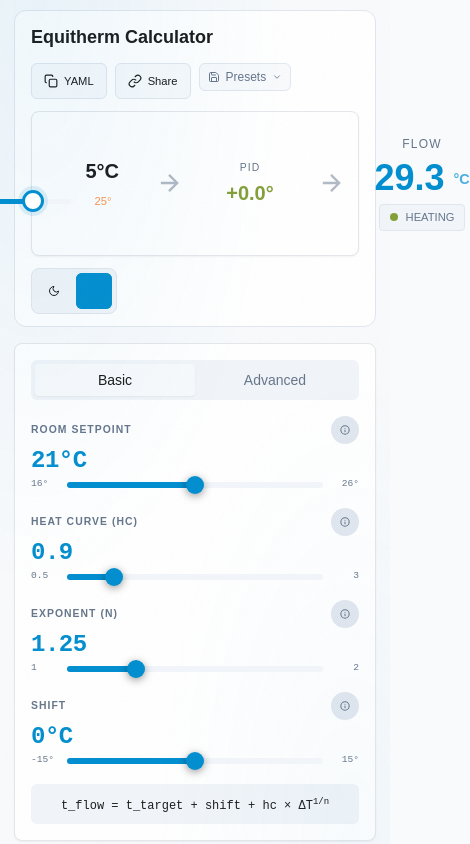
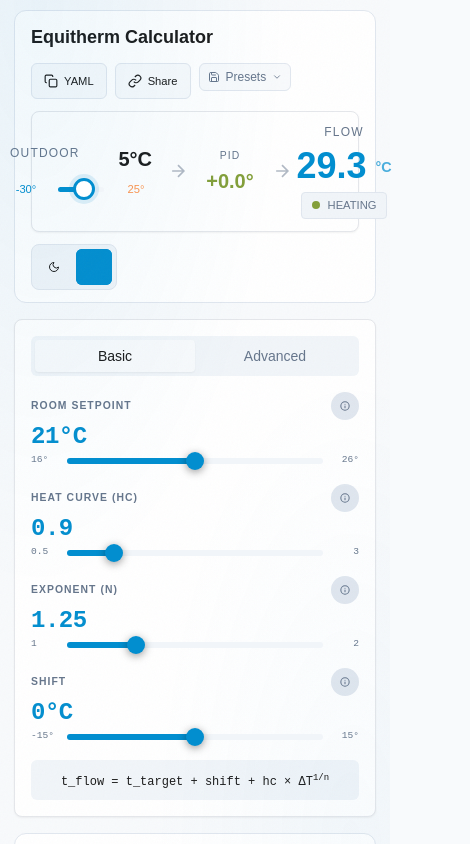
Before and after one commit to P4uLT/equitherm-studio, a React (Vite) app in the folder packages/web/: page / in a window 390 px wide. Shown: the top 844 px of the page, 470 px wide, since content can reach past the window. Built offline with nearby package versions, Linux system fonts and the light colour scheme.

Commit message:
refactor(web): make ResultDisplay responsive with tighter mobile spacing
Add responsive Tailwind classes to ResultDisplay for mobile-friendly
layout. Mobile (<768px) gets reduced gap (3px vs 8px), smaller padding
(3px vs 6px), smaller min-widths, and smaller arrow icons.

```diff
--- a/packages/web/src/components/ResultDisplay/ResultDisplay.tsx
+++ b/packages/web/src/components/ResultDisplay/ResultDisplay.tsx
@@ -12,9 +12,9 @@ export function ResultDisplay() {
   const pidSign = pidOutput >= 0 ? '+' : '';
 
   return (
-    <Card className="flex items-center gap-8 flex-1 justify-center p-6">
+    <Card className="flex items-center gap-3 md:gap-8 flex-1 justify-center p-3 md:p-6">
       {/* Outdoor temperature input */}
-      <div className="flex flex-col gap-2 min-w-[200px]">
+      <div className="flex flex-col gap-2 min-w-[150px] md:min-w-[200px] flex-1 md:flex-none">
         <div className="flex justify-between px-1">
           <span className="text-xs font-medium text-muted-foreground uppercase tracking-widest">Outdoor</span>
           <span className="font-figtree text-xl font-bold text-foreground">{tCurrent}°C</span>
@@ -35,15 +35,15 @@ export function ResultDisplay() {
       </div>
 
       {/* Arrow transform */}
-      <div className="w-10">
-        <svg className="w-7 h-7 text-muted-foreground opacity-50" viewBox="0 0 24 24" fill="none" stroke="currentColor" strokeWidth="2">
+      <div className="w-6 md:w-10">
+        <svg className="w-5 h-5 md:w-7 md:h-7 text-muted-foreground opacity-50" viewBox="0 0 24 24" fill="none" stroke="currentColor" strokeWidth="2">
           <path d="M5 12h14M12 5l7 7-7 7"/>
         </svg>
       </div>
 
       {/* PID correction display */}
       {pidEnabled && (
-        <div className="flex flex-col items-center gap-1 min-w-[70px]">
+        <div className="flex flex-col items-center gap-1 min-w-[60px] md:min-w-[70px]">
           <span className="text-[0.65rem] font-medium text-muted-foreground uppercase tracking-widest">PID</span>
           <span className={`font-figtree text-xl font-semibold ${pidOutput >= 0 ? 'text-success' : 'text-destructive'}`}>
             {pidSign}{pidOutput.toFixed(1)}°
@@ -53,15 +53,15 @@ export function ResultDisplay() {
 
       {/* Arrow transform (when PID enabled) */}
       {pidEnabled && (
-        <div className="w-10">
-          <svg className="w-7 h-7 text-muted-foreground opacity-50" viewBox="0 0 24 24" fill="none" stroke="currentColor" strokeWidth="2">
+        <div className="w-6 md:w-10">
+          <svg className="w-5 h-5 md:w-7 md:h-7 text-muted-foreground opacity-50" viewBox="0 0 24 24" fill="none" stroke="currentColor" strokeWidth="2">
             <path d="M5 12h14M12 5l7 7-7 7"/>
           </svg>
         </div>
       )}
 
       {/* Flow output */}
-      <div className="flex flex-col items-center gap-1.5 min-w-[90px]">
+      <div className="flex flex-col items-center gap-1.5 min-w-[80px] md:min-w-[90px]">
         <span className="text-xs font-medium text-muted-foreground uppercase tracking-widest">Flow</span>
         <span className="relative font-figtree text-4xl font-bold text-primary pr-[0.7em]">
           {computed.flowTemp?.toFixed(1) ?? '--'}
```
